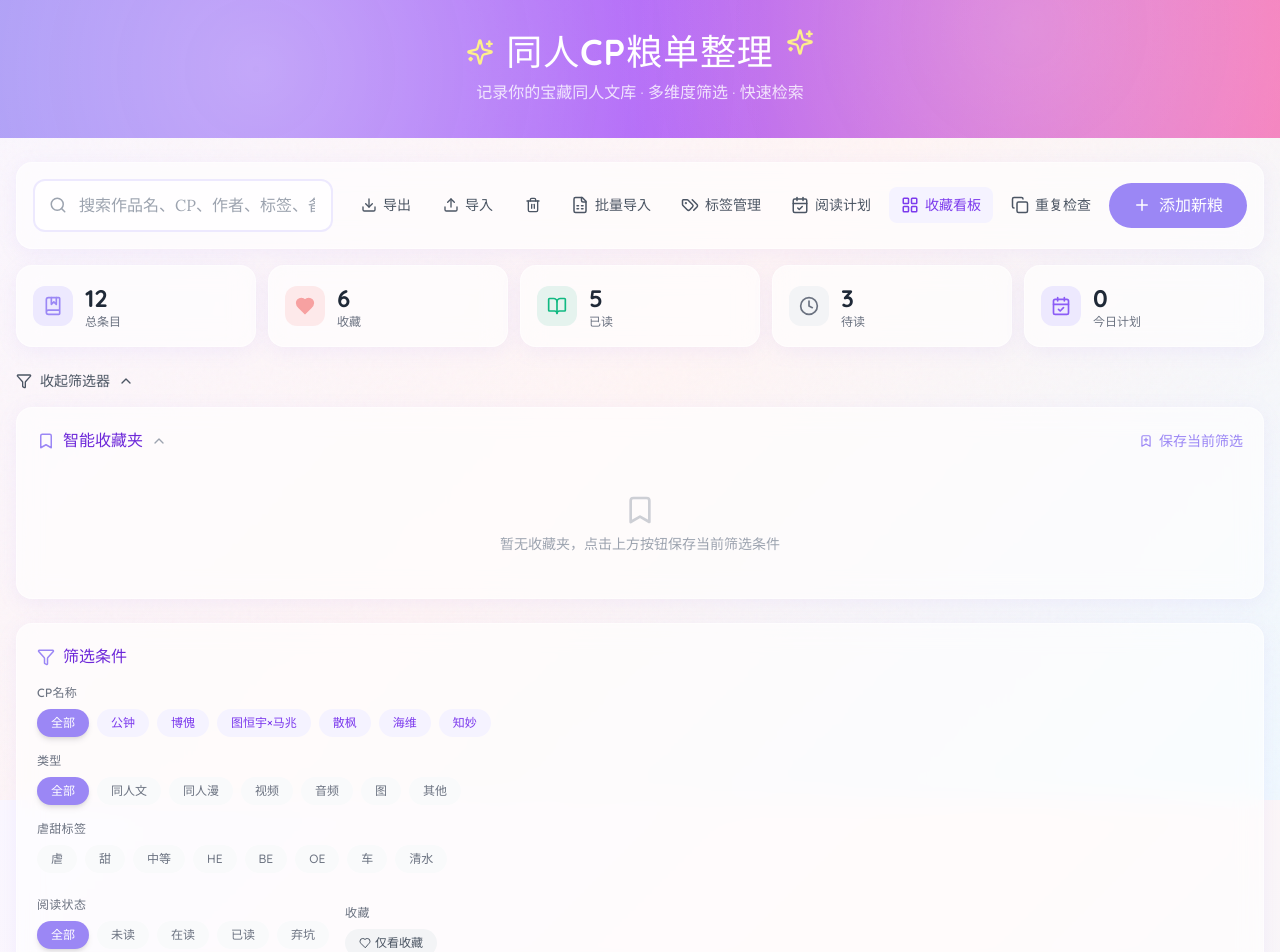
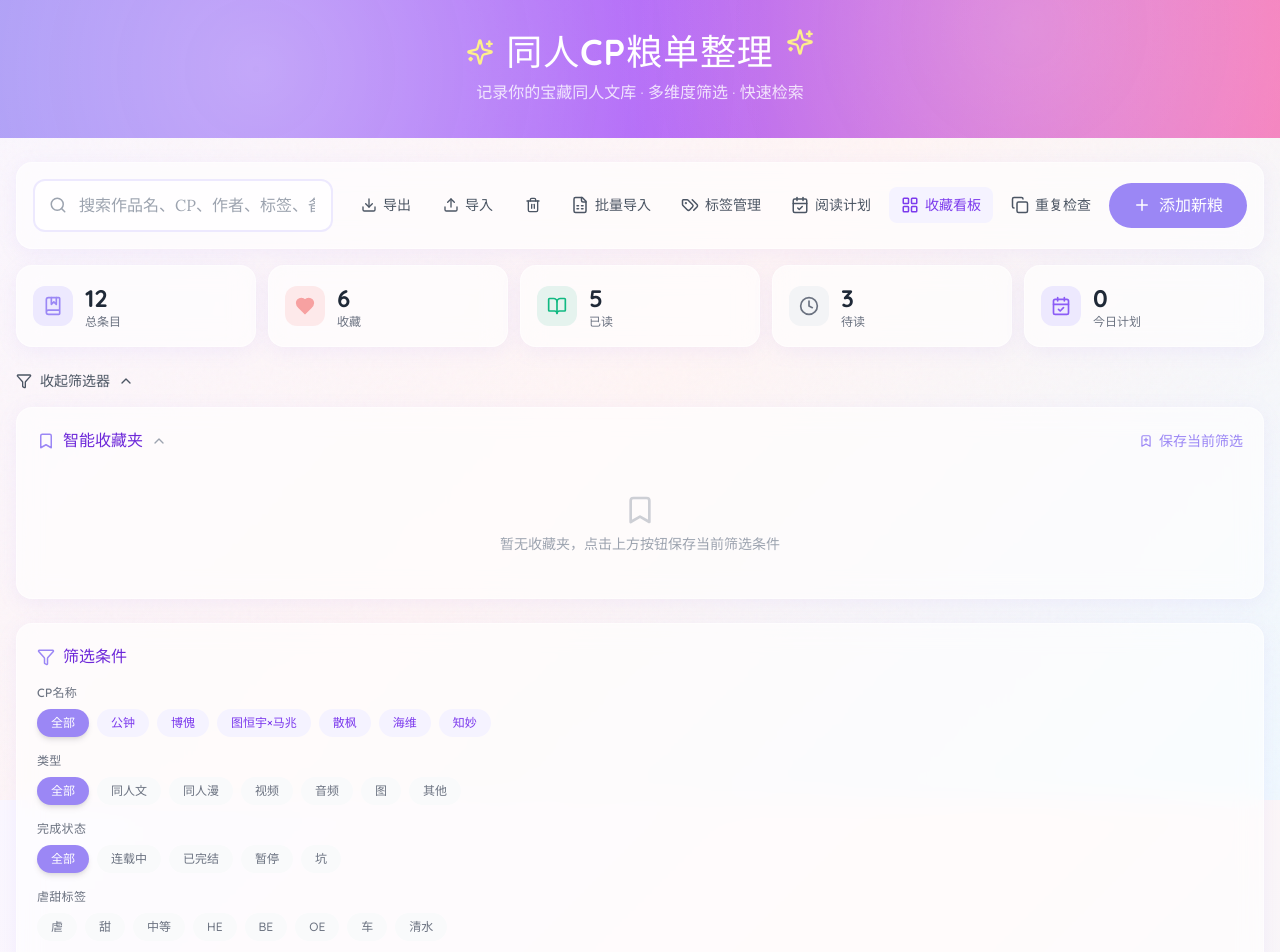
Before and after one commit to aliAjax/35-1510027, a React (Vite) app: page / in a window 1280 px wide. Shown: the top 952 px of the page. Built offline with nearby package versions, Linux system fonts and the light colour scheme.

Commit message:
Add completion status to filter favorites

```diff
--- a/src/components/FilterFavorites.tsx
+++ b/src/components/FilterFavorites.tsx
@@ -22,6 +22,7 @@ export const FilterFavorites = () => {
     return (
       fav.filters.cpName === filters.cpName &&
       fav.filters.type === filters.type &&
+      fav.filters.status === filters.status &&
       fav.filters.readStatus === filters.readStatus &&
       fav.filters.favoriteOnly === filters.favoriteOnly &&
       fav.filters.searchKeyword === filters.searchKeyword &&
--- a/src/components/FilterPanel.tsx
+++ b/src/components/FilterPanel.tsx
@@ -3,13 +3,15 @@ import { useEntryStore } from '../store/useEntryStore';
 import { FilterFavorites } from './FilterFavorites';
 import {
   ENTRY_TYPES,
+  COMPLETION_STATUSES,
   READ_STATUSES,
   FLAVOR_TAGS,
   TYPE_COLORS,
+  STATUS_COLORS,
   TAG_COLORS,
   CUSTOM_TAG_COLORS,
 } from '../types';
-import type { EntryType, ReadStatus, FlavorTag } from '../types';
+import type { EntryType, CompletionStatus, ReadStatus, FlavorTag } from '../types';
 
 export const FilterPanel = () => {
   const { filters, setFilters, resetFilters, getUniqueCpNames, customTags, openTagManager } = useEntryStore();
@@ -18,6 +20,7 @@ export const FilterPanel = () => {
   const hasActiveFilters =
     filters.cpName ||
     filters.type !== 'all' ||
+    filters.status !== 'all' ||
     filters.tags.length > 0 ||
     filters.customTags.length > 0 ||
     filters.readStatus !== 'all' ||
@@ -120,6 +123,41 @@ export const FilterPanel = () => {
                 }`}
               >
                 {type}
+              </button>
+            ))}
+          </div>
+        </div>
+
+        <div>
+          <label className="block text-xs font-display font-semibold text-gray-500 uppercase tracking-wide mb-2">
+            完成状态
+          </label>
+          <div className="flex flex-wrap gap-2">
+            <button
+              onClick={() => setFilters({ status: 'all' })}
+              className={`btn-tag text-xs ${
+                filters.status === 'all'
+                  ? 'bg-primary-500 text-white shadow-md'
+                  : 'bg-gray-100 text-gray-600 hover:bg-gray-200'
+              }`}
+            >
+              全部
+            </button>
+            {COMPLETION_STATUSES.map((status) => (
+              <button
+                key={status}
+                onClick={() =>
+                  setFilters({
+                    status: (filters.status === status ? 'all' : status) as CompletionStatus | 'all',
+                  })
+                }
+                className={`btn-tag text-xs ${
+                  filters.status === status
+                    ? `${STATUS_COLORS[status]} shadow-md border-current`
+                    : 'bg-gray-50 text-gray-500 hover:bg-gray-100'
+                }`}
+              >
+                {status}
               </button>
             ))}
           </div>
--- a/src/store/useEntryStore.ts
+++ b/src/store/useEntryStore.ts
@@ -11,6 +11,7 @@ const generateId = (): string => {
 const defaultFilters: FilterState = {
   cpName: '',
   type: 'all',
+  status: 'all',
   tags: [],
   customTags: [],
   readStatus: 'all',
@@ -129,6 +130,7 @@ export const useEntryStore = create<EntryStore>()(
         const validTags = new Set<string>(FLAVOR_TAGS);
         const validCustomTagIds = new Set(customTags.map((t) => t.id));
         const validTypes = new Set<string>(ENTRY_TYPES);
+        const validStatuses = new Set<string>(COMPLETION_STATUSES);
         const validReadStatuses = new Set<string>(READ_STATUSES);
         const validCpNames = new Set(entries.map((e) => e.cpName));
 
@@ -138,6 +140,9 @@ export const useEntryStore = create<EntryStore>()(
           customTags: favorite.filters.customTags.filter((tagId) => validCustomTagIds.has(tagId)),
           type: favorite.filters.type === 'all' || validTypes.has(favorite.filters.type)
             ? favorite.filters.type
+            : 'all',
+          status: favorite.filters.status === 'all' || validStatuses.has(favorite.filters.status)
+            ? favorite.filters.status
             : 'all',
           readStatus: favorite.filters.readStatus === 'all' || validReadStatuses.has(favorite.filters.readStatus)
             ? favorite.filters.readStatus
@@ -356,6 +361,7 @@ export const useEntryStore = create<EntryStore>()(
           const entryCustomTags = entry.customTags || [];
           if (filters.cpName && entry.cpName !== filters.cpName) return false;
           if (filters.type !== 'all' && entry.type !== filters.type) return false;
+          if (filters.status !== 'all' && entry.status !== filters.status) return false;
           if (filters.readStatus !== 'all' && entry.readStatus !== filters.readStatus) return false;
           if (filters.favoriteOnly && !entry.favorite) return false;
           if (filters.tags.length > 0) {
@@ -517,6 +523,12 @@ export const useEntryStore = create<EntryStore>()(
             warnings.push(`筛选配置 type 缺失或值无效: ${String(rawFilters.type)}，已使用默认值`);
             rawFilters.type = 'all';
           }
+          if (typeof rawFilters.status !== 'string' || (rawFilters.status !== 'all' && !validStatuses.has(rawFilters.status))) {
+            if (rawFilters.status !== undefined) {
+              warnings.push(`筛选配置 status 缺失或值无效: ${String(rawFilters.status)}，已使用默认值`);
+            }
+            rawFilters.status = 'all';
+          }
           if (!Array.isArray(rawFilters.tags)) {
             if (rawFilters.tags !== undefined) warnings.push('筛选配置 tags 格式错误，已使用默认值');
             rawFilters.tags = [];
@@ -553,6 +565,7 @@ export const useEntryStore = create<EntryStore>()(
           data.filters = {
             cpName: rawFilters.cpName as string,
             type: rawFilters.type as EntryType | 'all',
+            status: rawFilters.status as CompletionStatus | 'all',
             tags: rawFilters.tags as FlavorTag[],
             customTags: rawFilters.customTags as string[],
             readStatus: rawFilters.readStatus as ReadStatus | 'all',
--- a/src/types/index.ts
+++ b/src/types/index.ts
@@ -30,6 +30,7 @@ export interface Entry {
 export interface FilterState {
   cpName: string;
   type: EntryType | 'all';
+  status: CompletionStatus | 'all';
   tags: FlavorTag[];
   customTags: string[];
   readStatus: ReadStatus | 'all';
--- a/src/utils/dataMigration.ts
+++ b/src/utils/dataMigration.ts
@@ -61,6 +61,7 @@ export interface MigrationInfo {
 const defaultFilters: FilterState = {
   cpName: '',
   type: 'all',
+  status: 'all',
   tags: [],
   customTags: [],
   readStatus: 'all',
```
